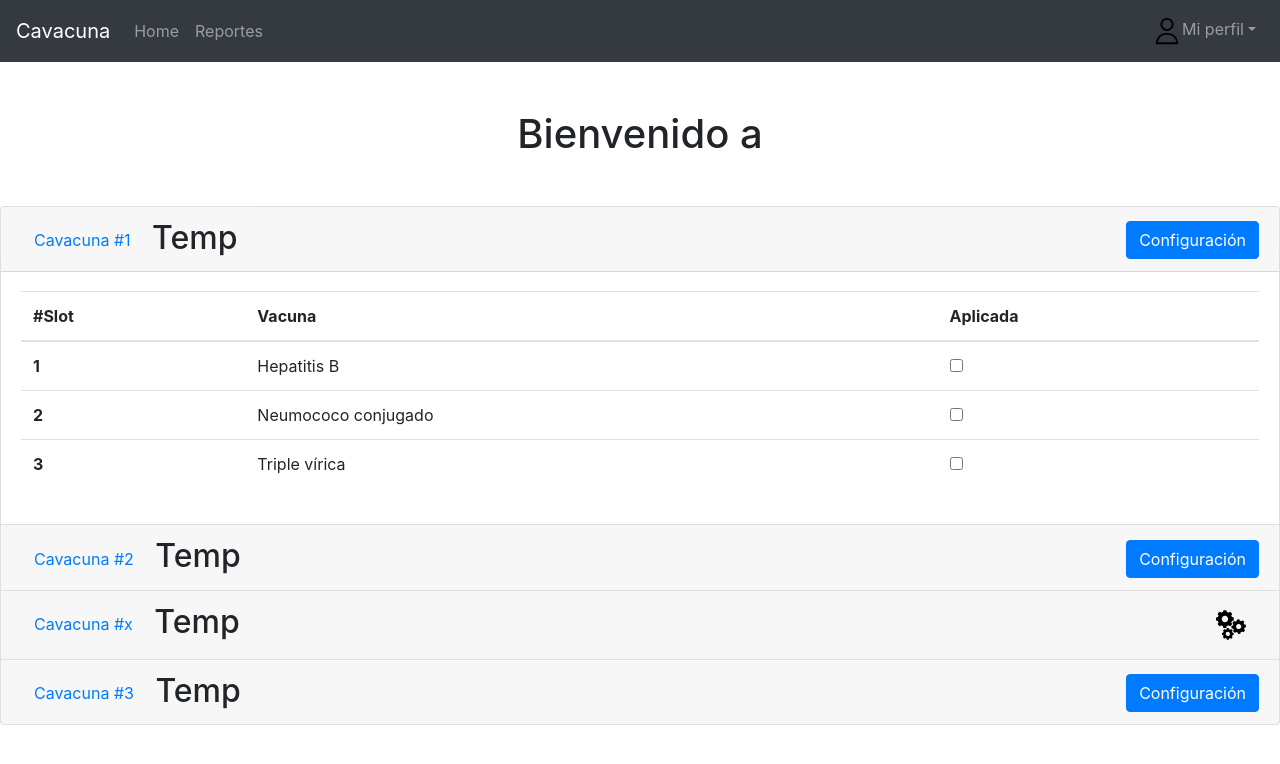
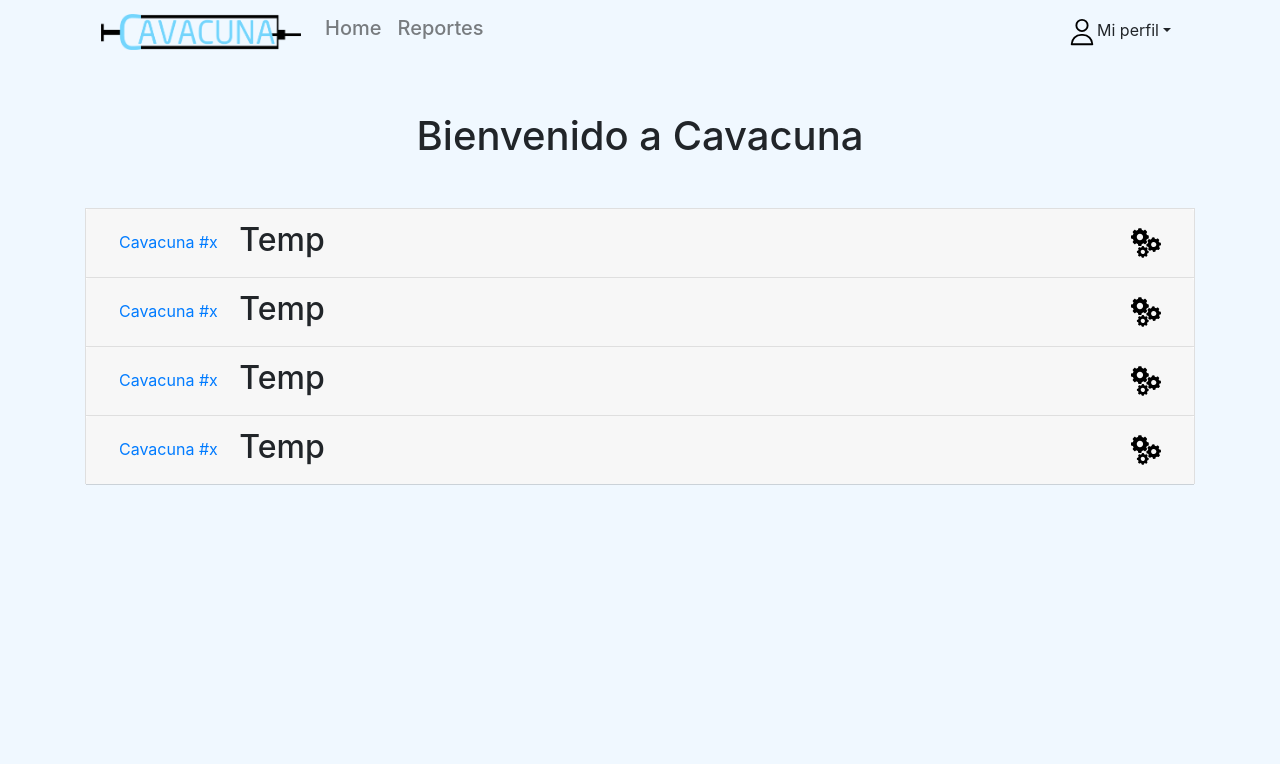
Before and after one commit to gaq07ar/PF-Cavacuna, an Angular app in the folder front-end/prototype/: page /inicio in a window 1280 px wide. Shown: the top 764 px of the page. Built offline with nearby package versions, Linux system fonts and the light colour scheme.

Commit message:
cambio de componente inicio
estilos

```diff
--- a/front-end/prototype/src/app/app.module.ts
+++ b/front-end/prototype/src/app/app.module.ts
@@ -19,6 +19,7 @@ import { LoginComponent } from './components/login/login.component';
 import { SignupComponent } from './components/signup/signup.component';
 import { LoginCardComponent } from './components/login/login-card/login-card.component';
 import { LoginbarComponent } from './components/shared/loginbar/loginbar.component';
+
 
 
 @NgModule({
--- a/front-end/prototype/src/app/components/inicio/inicio.component.css
+++ b/front-end/prototype/src/app/components/inicio/inicio.component.css
@@ -0,0 +1,5 @@
+.color-azul{
+    height: 100%;
+    background-color: aliceblue;
+    overflow: auto;
+}
--- a/front-end/prototype/src/app/components/inicio/inicio.component.html
+++ b/front-end/prototype/src/app/components/inicio/inicio.component.html
@@ -1,180 +1,24 @@
+<div class="color-azul">
+
 <app-navbar></app-navbar>
 
 <div style="text-align:center">
     <h1 class="m-5">
-      Bienvenido a {{ name }}
+      Bienvenido a Cavacuna
     </h1>
   </div>
 
+<div class="container">
+
   <div class="accordion" id="accordionExample">
-    <div class="card">
-      <div class="card-header" id="headingOne">
-        <h2 class="mb-0">
-          <button class="btn btn-link" type="button" data-toggle="collapse" data-target="#collapseOne"
-            aria-expanded="true" aria-controls="collapseOne">
-            Cavacuna #1
-          </button>
-          Temp {{ temp1 }}
-          <div class="float-right">
-            <a class="btn btn-primary" href="#" role="button">Configuración</a>
-          </div>
-        </h2>
-      </div>
 
-      <div id="collapseOne" class="collapse show" aria-labelledby="headingOne" data-parent="#accordionExample">
-        <div class="card-body">
-          <table class="table">
-            <thead>
-              <tr>
-                <th scope="col">#Slot</th>
-                <th scope="col">Vacuna</th>
-                <th scope="col">Aplicada</th>
-              </tr>
-            </thead>
-            <tbody>
-              <tr>
-                <th scope="row">1</th>
-                <td>Hepatitis B</td>
-                <td>
-                  <div class="form-group form-check">
-                    <input type="checkbox" class="form-check-input" id="exampleCheck1">
-                  </div>
-                </td>
-              </tr>
-              <tr>
-                <th scope="row">2</th>
-                <td>Neumococo conjugado</td>
-                <td>
-                  <div class="form-group form-check">
-                    <input type="checkbox" class="form-check-input" id="exampleCheck2">
-                  </div>
-                </td>
-              </tr>
-              <tr>
-                <th scope="row">3</th>
-                <td>Triple vírica</td>
-                <td>
-                  <div class="form-group form-check">
-                    <input type="checkbox" class="form-check-input" id="exampleCheck3">
-                  </div>
-                </td>
-              </tr>
-            </tbody>
-          </table>
-        </div>
-      </div>
-    </div>
-    <div class="card">
-      <div class="card-header" id="headingTwo">
-        <h2 class="mb-0">
-          <button class="btn btn-link collapsed" type="button" data-toggle="collapse" data-target="#collapseTwo"
-            aria-expanded="false" aria-controls="collapseTwo">
-            Cavacuna #2
-          </button>
-          Temp {{ temp2 }}
-          <div class="float-right">
-            <a class="btn btn-primary" href="#" role="button">Configuración</a>
-          </div>
-        </h2>
-      </div>
-      <div id="collapseTwo" class="collapse" aria-labelledby="headingTwo" data-parent="#accordionExample">
-        <div class="card-body">
-          <table class="table">
-            <thead>
-              <tr>
-                <th scope="col">#Slot</th>
-                <th scope="col">Vacuna</th>
-                <th scope="col">Aplicada</th>
-              </tr>
-            </thead>
-            <tbody>
-              <tr>
-                <th scope="row">1</th>
-                <td>Hepatitis B</td>
-                <td>
-                  <div class="form-group form-check">
-                    <input type="checkbox" class="form-check-input" id="exampleCheck1">
-                  </div>
-                </td>
-              </tr>
-              <tr>
-                <th scope="row">2</th>
-                <td>Neumococo conjugado</td>
-                <td>
-                  <div class="form-group form-check">
-                    <input type="checkbox" class="form-check-input" id="exampleCheck2">
-                  </div>
-                </td>
-              </tr>
-              <tr>
-                <th scope="row">3</th>
-                <td>Triple vírica</td>
-                <td>
-                  <div class="form-group form-check">
-                    <input type="checkbox" class="form-check-input" id="exampleCheck3">
-                  </div>
-                </td>
-              </tr>
-            </tbody>
-          </table>
-        </div>
-      </div>
-    </div>
     <app-cavacuna></app-cavacuna>
-    <div class="card">
-      <div class="card-header" id="headingThree">
-        <h2 class="mb-0">
-          <button class="btn btn-link collapsed" type="button" data-toggle="collapse" data-target="#collapseThree"
-            aria-expanded="false" aria-controls="collapseThree">
-            Cavacuna #3
-          </button>
-          Temp {{ temp3 }}
-          <div class="float-right">
-            <a class="btn btn-primary" href="#" role="button">Configuración</a>
-          </div>
-        </h2>
-      </div>
-      <div id="collapseThree" class="collapse" aria-labelledby="headingThree" data-parent="#accordionExample">
-        <div class="card-body">
-          <table class="table">
-            <thead>
-              <tr>
-                <th scope="col">#Slot</th>
-                <th scope="col">Vacuna</th>
-                <th scope="col">Aplicada</th>
-              </tr>
-            </thead>
-            <tbody>
-              <tr>
-                <th scope="row">1</th>
-                <td>Hepatitis B</td>
-                <td>
-                  <div class="form-group form-check">
-                    <input type="checkbox" class="form-check-input" id="exampleCheck1">
-                  </div>
-                </td>
-              </tr>
-              <tr>
-                <th scope="row">2</th>
-                <td>Neumococo conjugado</td>
-                <td>
-                  <div class="form-group form-check">
-                    <input type="checkbox" class="form-check-input" id="exampleCheck2">
-                  </div>
-                </td>
-              </tr>
-              <tr>
-                <th scope="row">3</th>
-                <td>Triple vírica</td>
-                <td>
-                  <div class="form-group form-check">
-                    <input type="checkbox" class="form-check-input" id="exampleCheck3">
-                  </div>
-                </td>
-              </tr>
-            </tbody>
-          </table>
-        </div>
-      </div>
-    </div>
+    <app-cavacuna></app-cavacuna>
+    <app-cavacuna></app-cavacuna>
+    <app-cavacuna></app-cavacuna>
+
   </div>
+
+</div>
+
+</div>
--- a/front-end/prototype/src/app/components/shared/navbar/navbar.component.css
+++ b/front-end/prototype/src/app/components/shared/navbar/navbar.component.css
@@ -2,3 +2,11 @@
     width: 30px;
     height: auto;
 }
+
+.cavacuna-logo{
+    width: 200px;
+    height: auto;
+    margin: auto;
+    /* padding: 0 0 20px 0;
+    display: block; */
+}
--- a/front-end/prototype/src/app/components/shared/navbar/navbar.component.html
+++ b/front-end/prototype/src/app/components/shared/navbar/navbar.component.html
@@ -1,5 +1,9 @@
-<nav class="navbar navbar-expand-lg navbar-dark bg-dark">
-    <a class="navbar-brand" href="#">Cavacuna</a>
+
+<div class="container">
+<nav class="navbar navbar-expand-lg navbar-custom bg-custom">
+    <a class="navbar-brand" routerLink="">
+      <img class="cavacuna-logo" src="../../../assets/img/logov3.png" alt="Cavacuna">
+    </a>
     <button class="navbar-toggler" type="button" data-toggle="collapse" data-target="#navbarSupportedContent"
       aria-controls="navbarSupportedContent" aria-expanded="false" aria-label="Toggle navigation">
       <span class="navbar-toggler-icon"></span>
@@ -8,10 +12,10 @@
     <div class="collapse navbar-collapse" id="navbarSupportedContent">
       <ul class="navbar-nav mr-auto">
         <li class="nav-item" routerLinkActive="active">
-            <a class="nav-link" [routerLink]="['inicio']">Home <span class="sr-only">(current)</span></a>
+            <h5><a class="nav-link text-black-50" [routerLink]="['inicio']">Home <span class="sr-only">(current)</span></a></h5>
         </li>
         <li class="nav-item" routerLinkActive="active">
-            <a class="nav-link" [routerLink]="['reportes']">Reportes</a>
+          <h5><a class="nav-link text-black-50" [routerLink]="['reportes']">Reportes</a></h5>
         </li>
       </ul>
       <ul class="navbar-nav ml-auto nav-flex-icons">
@@ -30,3 +34,4 @@
       </ul>
     </div>
   </nav>
+</div>
--- a/front-end/prototype/src/app/components/signup/signup.component.html
+++ b/front-end/prototype/src/app/components/signup/signup.component.html
@@ -85,7 +85,7 @@
 
                                     <i class="fas fa-user prefix grey-text"></i>
                                     <img class="input-group-prepend pr-2" src="../../../assets/img/user.svg" alt="usuario">
-                                    <input type="text" id="orangeForm-name" class="form-control validate rounded" placeholder="Your name" pattern="^[a-zA-Z][a-zA-Z0-9-_\.]{5,20}$" formControlName = "username" required>
+                                    <input type="text" id="orangeForm-name" class="form-control validate rounded" placeholder="usuario" pattern="^[a-zA-Z][a-zA-Z0-9-_\.]{5,20}$" formControlName = "username" required>
 
                             </div>
                             <small id="userHelp" class="form-text text-muted">Debe ser de más de 5 caracteres. No debe empezar con un número.</small>
@@ -96,7 +96,7 @@
 
                                     <i class="fas fa-envelope prefix grey-text"></i>
                                     <img class="input-group-prepend pr-2" src="../../../assets/img/mail.svg" alt="mail">
-                                    <input type="email" id="orangeForm-email" class="form-control validate rounded" placeholder="Your email" formControlName = "mail" required>
+                                    <input type="email" id="orangeForm-email" class="form-control validate rounded" placeholder="email" formControlName = "mail" required>
 
                             </div>
 
@@ -106,10 +106,10 @@
 
                                     <i class="fas fa-lock prefix grey-text"></i>
                                     <img class="input-group-prepend pr-2" src="../../../assets/img/password.svg" alt="contraseña">
-                                    <input type="password" id="orangeForm-pass" class="form-control validate rounded" placeholder="Your password" pattern="^(?=^.{8,}$)(?=.*\d)(?=.*[a-z])(?=.*[A-Z])(?!.*\s).*$" formControlName = "password" required>
+                                    <input type="password" id="orangeForm-pass" class="form-control validate rounded" placeholder="contraseña" pattern="^(?=^.{8,}$)(?=.*\d)(?=.*[a-z])(?=.*[A-Z])(?!.*\s).*$" formControlName = "password" required>
 
                             </div>
-                            <small id="emailHelp" class="form-text text-muted">Debe ser de mas de 8 caracteres.</small>
+                            <small id="emailHelp" class="form-text text-muted">Debe ser de mas de 8 caracteres y contener al menos un número, una letra minúscula y una mayúscula.</small>
 
                             <br>
 
--- a/front-end/prototype/src/styles.css
+++ b/front-end/prototype/src/styles.css
@@ -3,4 +3,5 @@ html,
 body{
     height: 100%;
     margin: 0;
+    padding: 0;
 }
```
Also changed, not shown: 1 other file (tests, documents, lock files or other folders).
